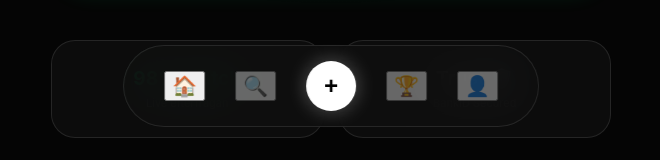
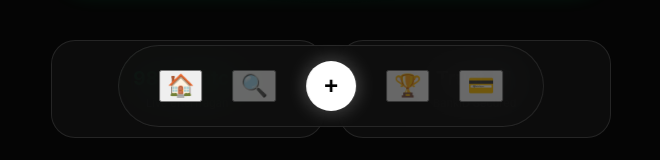
Before and after one commit to gascheckking/marketbeg-appGem, a Next.js app: page / in a window 1280 px wide. Shown: the part 643-803 px from the top of the page, without its empty margins (309-969 px from the left). Built offline with nearby package versions, Linux system fonts and the light colour scheme.

Commit message:
Update layout.tsx

```diff
--- a/app/layout.tsx
+++ b/app/layout.tsx
@@ -7,6 +7,10 @@ export default function RootLayout({ children }: { children: React.ReactNode })
 
   return (
     <html lang="sv">
+      <head>
+        <title>MarketBeg | AI-Driven Marketplace</title>
+        <meta name="viewport" content="width=device-width, initial-scale=1, maximum-scale=1, user-scalable=0"/>
+      </head>
       <body>
         <div className="bg-glow"></div>
         <main className="app-shell">
@@ -14,7 +18,7 @@ export default function RootLayout({ children }: { children: React.ReactNode })
             <div className="logo" onClick={() => window.location.href='/'} style={{cursor: 'pointer'}}>
               BEG<span className="ai-text">.AI</span>
             </div>
-            <div className="nav-stats">
+            <div className="nav-stats" onClick={() => window.location.href='/wallet'} style={{cursor: 'pointer'}}>
               <div className="stat-pill">🪙 2,450 <small>Credits</small></div>
             </div>
           </header>
@@ -24,14 +28,21 @@ export default function RootLayout({ children }: { children: React.ReactNode })
           </div>
 
           <nav className="bottom-dock">
-            <button onClick={() => window.location.href='/'} style={{opacity: pathname === '/' ? 1 : 0.4, fontSize: '20px'}}>🏠</button>
-            <button onClick={() => window.location.href='/feed'} style={{opacity: pathname === '/feed' ? 1 : 0.4, fontSize: '20px'}}>🔍</button>
+            <button onClick={() => window.location.href='/'} style={{opacity: pathname === '/' ? 1 : 0.4, fontSize: '22px'}}>🏠</button>
+            <button onClick={() => window.location.href='/feed'} style={{opacity: pathname === '/feed' ? 1 : 0.4, fontSize: '22px'}}>🔍</button>
             <button className="scan-btn" onClick={() => window.location.href='/sell'}>+</button>
-            <button onClick={() => window.location.href='/leaderboard'} style={{opacity: pathname === '/leaderboard' ? 1 : 0.4, fontSize: '20px'}}>🏆</button>
-            <button onClick={() => window.location.href='/profile'} style={{opacity: pathname === '/profile' ? 1 : 0.4, fontSize: '20px'}}>👤</button>
+            <button onClick={() => window.location.href='/leaderboard'} style={{opacity: pathname === '/leaderboard' ? 1 : 0.4, fontSize: '22px'}}>🏆</button>
+            <button onClick={() => window.location.href='/wallet'} style={{opacity: pathname === '/wallet' ? 1 : 0.4, fontSize: '22px'}}>💳</button>
           </nav>
         </main>
       </body>
     </html>
   );
 }
+
+// Dolt för framtida bruk
+const ExperimentalFeatures = () => (
+  <div style={{ display: 'none' }}>
+    {/* BegLoan, Crypto Engine, etc. */}
+  </div>
+);
```
